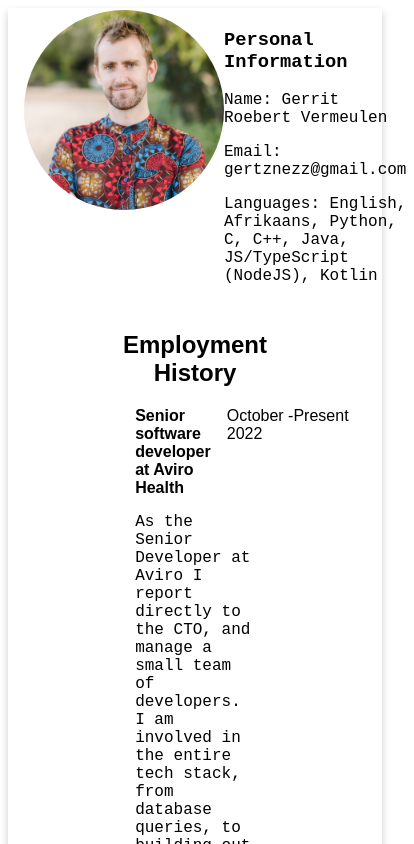
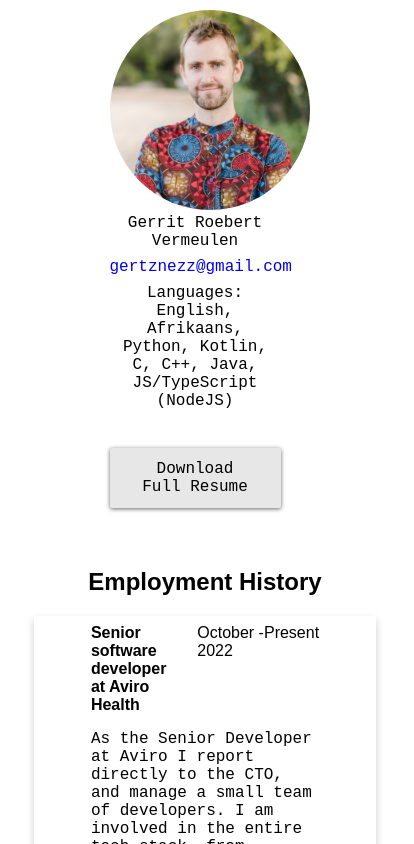
Before and after one commit to HawkiesZA/resume, a SvelteKit app: page / in a window 390 px wide. Shown: the top 844 px of the page, 414 px wide, since content can reach past the window. Built offline with nearby package versions, Linux system fonts and the light colour scheme.

Commit message:
Update styling; increase mobile friendlyness; add download button

```diff
--- a/src/routes/+page.svelte
+++ b/src/routes/+page.svelte
@@ -5,7 +5,6 @@
     import { educationHistory } from './educationHistory.js'
 </script>
 
-<div class="card">
     <div class="container">
         <Header />
 
@@ -32,22 +31,23 @@
             {/each}
         </div>
     </div>
-</div>
 
 <style>
-    .card {
-        box-shadow: 0 4px 8px 0 rgba(0,0,0,0.2);
-        transition: 0.3s;
-    }
-
     .container {
         padding: 2px 16px;
     }
 
     .content {
-        margin: auto;
-        width: 50%;
+        width: 100%;
         padding: 10px;
+    }
+
+    @media only screen and (min-width: 768px) {
+        .content {
+            margin: auto;
+            width: 50%;
+            padding: 10px;
+        }
     }
 
     h2 {
--- a/src/routes/experience.svelte
+++ b/src/routes/experience.svelte
@@ -5,6 +5,7 @@
     export let description;
 </script>
 
+<div class="card">
     <div class="titleRow">
         <span class="title">{title}</span>
         <span>{monthYearStart}</span>
@@ -14,8 +15,18 @@
         <span>{monthYearEnd}</span>
     </div>
     <p>{description}</p>
+</div>
 
 <style>
+    .card {
+        box-shadow: 0 4px 8px 0 rgba(0,0,0,0.2);
+        transition: 0.3s;
+        padding: 0.5em;
+        margin-bottom: 1em;
+    }
+    .card:hover, .card:focus {
+        background-color: #f5f5f5;
+    }
     .titleRow {
         display: flex;
         align-items: stretch;
--- a/src/routes/header.svelte
+++ b/src/routes/header.svelte
@@ -1,23 +1,20 @@
 
-<div class="row">
-    <div class="column">
-        <img src="/headshot.png" alt='Gerrit Vermeulen'/>
-    </div>
-    <div class="column">
-        <h3>Personal Information</h3>
-        <p>Name: Gerrit Roebert Vermeulen</p>
-        <p>Email: gertznezz@gmail.com</p>
-        <p>Languages: English, Afrikaans, Python, C, C++, Java, JS/TypeScript (NodeJS), Kotlin</p>
-    </div>
+<script>
+</script>
+
+<div class="column">
+    <img src="/headshot.png" alt='Gerrit Vermeulen'/>
+    <div class="text">Gerrit Roebert Vermeulen</div>
+    <div class="text"><a href="mailto:gertznezz@gmail.com">gertznezz@gmail.com</a></div>
+    <div class="text">Languages: English, Afrikaans, Python, Kotlin, C, C++, Java, JS/TypeScript (NodeJS)</div>
+    <a class="btn" href="https://storage.googleapis.com/hawkiesza-resume/CV.pdf"><span>Download Full Resume</span></a>
 </div>
 
 <style>
-    .row {
-        display: flex;
-    }
-
     .column {
-        flex: 50%;
+        width: 50%;
+        margin: auto;
+        text-align: center;
     }
 
     img {
@@ -26,11 +23,72 @@
         border-radius: 50%;
     }
 
-    h3 {
+    .text {
         font-family: 'Courier New', Courier, monospace;
+        padding-bottom: 0.5em;
+    }
+    a {
+        text-decoration: none;
+    }
+    .btn {
+        position: relative;
+
+        display: block;
+        margin: 30px auto;
+        padding: 0;
+
+        overflow: hidden;
+
+        border-width: 0;
+        outline: none;
+        border-radius: 2px;
+        box-shadow: 0 1px 4px rgba(0, 0, 0, .6);
+
+        background-color: #e7e7e7;
+        color: black;
+
+        transition: background-color .3s;
+    }
+    .btn:hover, .btn:focus {
+        background-color: #a8a8a8;
     }
 
-    p {
+    .btn > * {
+        position: relative;
+    }
+
+    .btn span {
         font-family: 'Courier New', Courier, monospace;
+        display: block;
+        padding: 12px 24px;
+    }
+
+    .btn:before {
+        content: "";
+
+        position: absolute;
+        top: 50%;
+        left: 50%;
+
+        display: block;
+        width: 0;
+        padding-top: 0;
+
+        border-radius: 100%;
+
+        background-color: rgba(236, 240, 241, .3);
+
+        -webkit-transform: translate(-50%, -50%);
+        -moz-transform: translate(-50%, -50%);
+        -ms-transform: translate(-50%, -50%);
+        -o-transform: translate(-50%, -50%);
+        transform: translate(-50%, -50%);
+    }
+
+    .btn:active:before {
+        width: 120%;
+        padding-top: 120%;
+
+        transition: width .2s ease-out, padding-top .2s ease-out;
     }
 </style>
```
Lines whose indentation alone changed are shown as unchanged.
